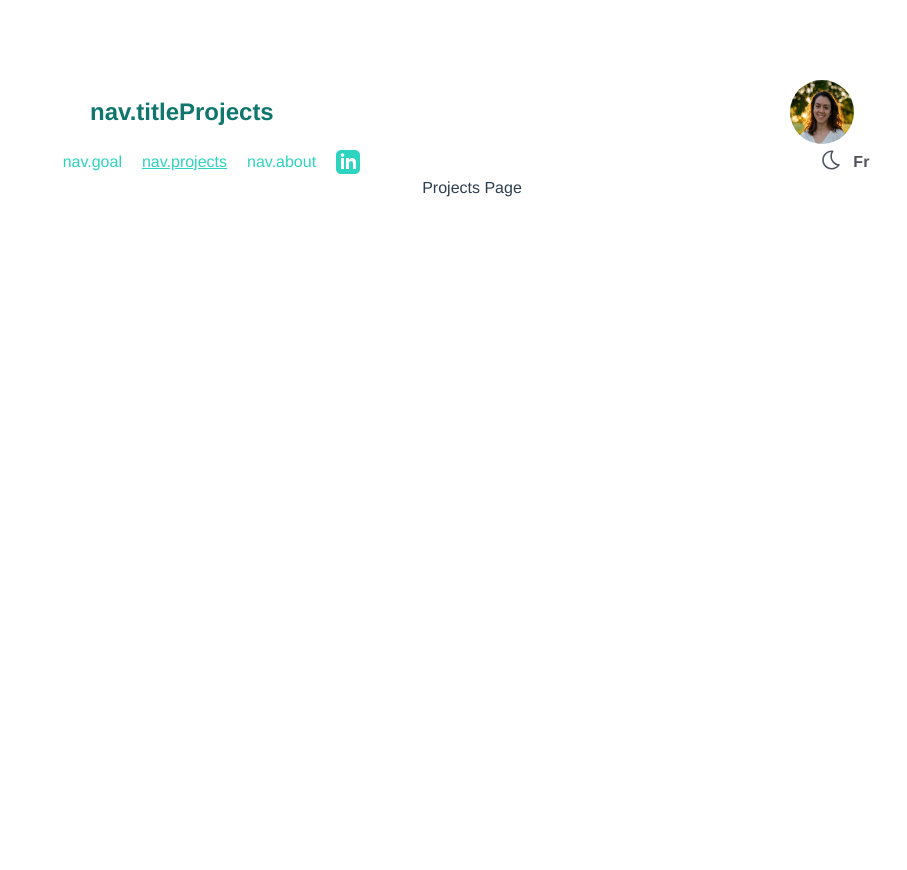
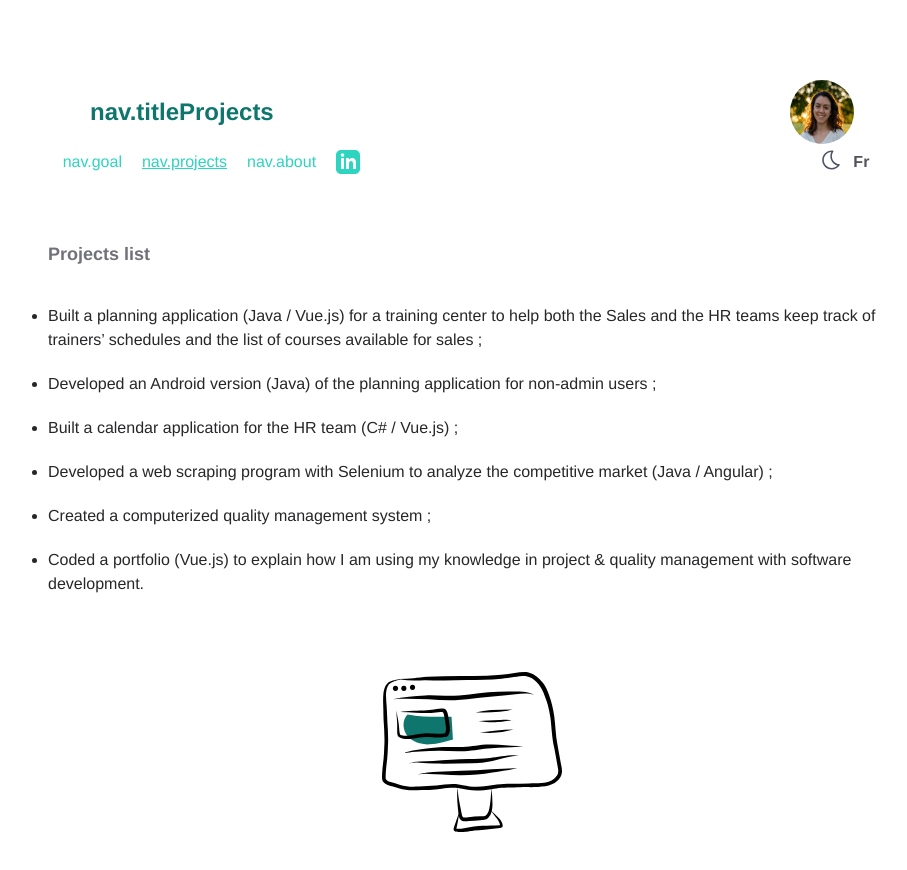
Before and after one commit to jdasilvalima/Vuejs-Porfolio, a Vue app in the folder vue-ts/: page /projects in a window 1280 px wide. Shown: the top 870 px of the page, without its empty margins (168-1075 px from the left). Before the commit the page ends 800 px from the top, so only its background shows below. Built offline with nearby package versions, Linux system fonts and the light colour scheme.

Commit message:
main projects page done

```diff
--- a/vue-ts/src/components/goal/Goal.vue
+++ b/vue-ts/src/components/goal/Goal.vue
@@ -3,7 +3,7 @@
     <div class="dark:text-teal-50 text-xl font-semibold pb-10">
       Software Developer and Project Manager
     </div>
-    <div class="grid grid-cols-16 md:grid-cols-12 grid-rows-10 gap-4">
+    <div class="grid grid-cols-6 md:grid-cols-12 grid-rows-10 gap-4">
       <div
         class="text-gray-500 dark:text-teal-200 text-lg font-semibold text-left md:col-start-3 col-span-6 md:col-span-8"
       >
@@ -47,7 +47,7 @@
         <img
           class="h-32 md:h-auto"
           :src="darkLightFiles"
-          alt="chart image"
+          alt="files image"
         />
       </div>
       <div
@@ -84,7 +84,7 @@
         <img
           class="h-32 md:h-60"
           :src="darkLightAccept"
-          alt="chart image"
+          alt="accept image"
         />
       </div>
     </div>
--- /dev/null
+++ b/vue-ts/src/components/projects/ProjectsList.vue
@@ -0,0 +1,83 @@
+<template>
+  <div class="dark:bg-gray-800 md:pt-16 px-6 md:px-0 pb-20">
+    <div class="grid grid-cols-6 md:grid-cols-12 grid-rows-10 gap-4">
+      <div
+        class="text-gray-500 dark:text-teal-200 text-lg font-semibold text-left mb-5 md:col-start-3 col-span-6 md:col-span-8"
+      >
+        Projects list
+      </div>
+      <div
+        class="text-gray-800 dark:text-teal-50 text-left md:col-start-3 col-span-6 md:col-span-8 row-start-2"
+      >
+        <ul class="list-disc list-outside">
+          <li class="mb-5">
+            Built a planning application (Java / Vue.js) for a training center
+            to help both the Sales and the HR teams keep track of trainers’
+            schedules and the list of courses available for sales ;
+          </li>
+          <li class="mb-5">
+            Developed an Android version (Java) of the planning application for
+            non-admin users ;
+          </li>
+          <li class="mb-5">Built a calendar application for the HR team (C# / Vue.js) ;</li>
+          <li class="mb-5">
+            Developed a web scraping program with Selenium to analyze the
+            competitive market (Java / Angular) ;
+          </li>
+          <li class="mb-5">Created a computerized quality management system ;</li>
+          <li class="mb-5">
+            Coded a portfolio (Vue.js) to explain how I am using my knowledge in
+            project & quality management with software development.
+          </li>
+        </ul>
+      </div>
+
+      <div
+        class="mt-10 md:col-start-3 col-span-6 md:col-span-8 row-start-3 grid justify-items-center"
+      >
+        <img
+          class="h-32 md:h-40"
+          :src="darkLightComputer"
+          alt="computer image"
+        />
+      </div>
+
+    </div>
+  </div>
+</template>
+
+<script>
+export default {
+  props: ["updateModeChild"],
+  data: function () {
+    return {
+      darkLightComputer: null,
+    };
+  },
+  watch: {
+    updateModeChild: function () {
+      this.switchMode();
+    },
+  },
+  created() {
+    this.switchMode();
+  },
+  methods: {
+    switchMode() {
+      localStorage.getItem("theme") === "light"
+        ? this.lightMode()
+        : this.darkMode();
+    },
+    lightMode() {
+      document.documentElement.classList.remove("dark");
+      this.darkLightComputer = require(`@/assets/drawing/computer_light.svg`);
+    },
+    darkMode() {
+      document.documentElement.classList.add("dark");
+      this.darkLightComputer = require(`@/assets/drawing/computer_dark.svg`);
+    },
+  },
+};
+</script>
+
+<style></style>
--- a/vue-ts/src/views/ProjectsView.vue
+++ b/vue-ts/src/views/ProjectsView.vue
@@ -1,20 +1,26 @@
 <template>
-  <Navbar :title="$t('nav.titleProjects')" :key="$i18n.locale"/>
-  <div>Projects Page</div>
+  <Navbar :title="$t('nav.titleProjects')" :key="$i18n.locale" @darkLightChild="darkLightParent"/>
+  <ProjectsList :updateModeChild="updateMode"/>
 </template>
 
 <script>
 import Navbar from '@/components/navbar/Navbar.vue';
+import ProjectsList from '@/components/projects/ProjectsList.vue';
 
 export default {
   components: {
     Navbar,
+    ProjectsList,
   },
   data: function () {
     return {
+      updateMode: false,
     };
   },
   methods: {
+    darkLightParent() {
+      this.updateMode = !this.updateMode;
+    }
   }
 }
 </script>
```
Also changed, not shown: vue-ts/src/assets/drawing/computer_dark.svg (added), vue-ts/src/assets/drawing/computer_light.svg (added).
